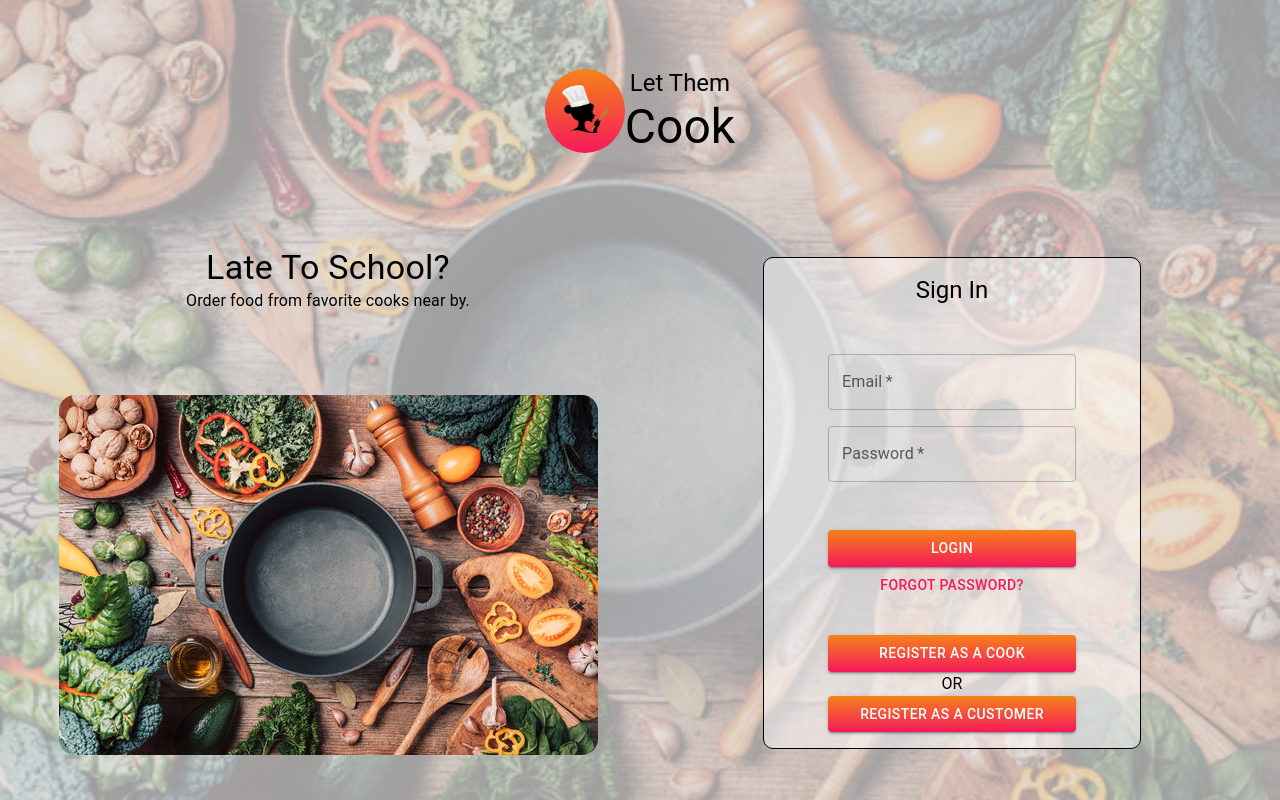
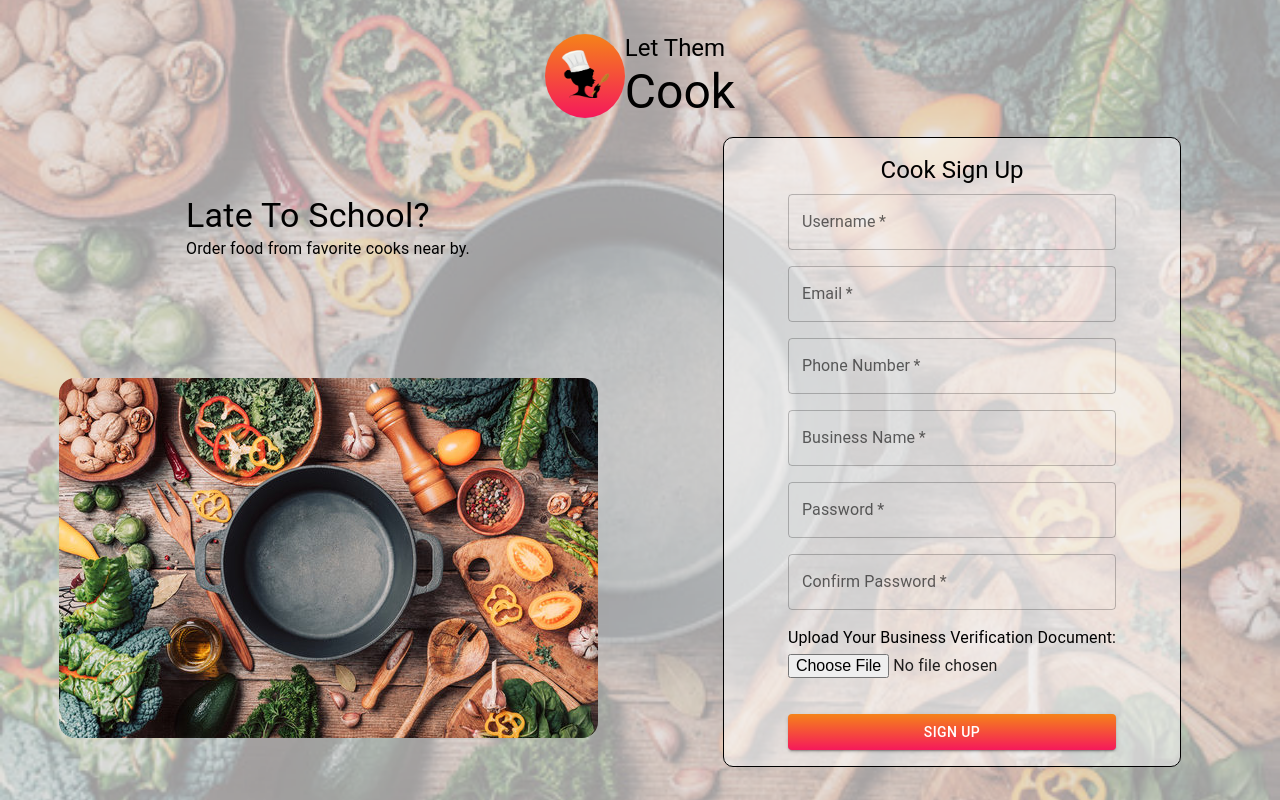
Before and after one commit to Yola21/Let_Them_Cook, a React (Create React App) app in the folder Frontend/let-them-cook/: page /cook/signup in a window 1280 px wide. Built offline with nearby package versions, Linux system fonts and the light colour scheme.

Commit message:
feat: integrated signin and signup api

```diff
--- a/Frontend/let-them-cook/package.json
+++ b/Frontend/let-them-cook/package.json
@@ -14,6 +14,7 @@
     "react": "^18.2.0",
     "react-dom": "^18.2.0",
     "react-redux": "^8.1.3",
+    "react-router-dom": "^5.3.4",
     "react-scripts": "5.0.1",
     "web-vitals": "^2.1.4"
   },
--- /dev/null
+++ b/Frontend/let-them-cook/src/Admin/Admin.js
@@ -0,0 +1,9 @@
+import React from 'react'
+
+function Admin() {
+  return (
+    <div>Admin</div>
+  )
+}
+
+export default Admin
--- a/Frontend/let-them-cook/src/App.js
+++ b/Frontend/let-them-cook/src/App.js
@@ -1,11 +1,34 @@
 import './App.css';
+import CookSignUp from './Authentication/CookSignUp';
+import CustomerSignUp from './Authentication/CustomerSignUp';
 import Login from './Authentication/Login';
+import {
+  BrowserRouter as Router,
+  Switch,
+  Route,
+} from "react-router-dom";
+import Cook from './Cook/Cook';
+import Customer from './Customer/Customer';
+import Admin from './Admin/Admin';
+import { Redirect } from 'react-router-dom/cjs/react-router-dom';
+import { useSelector } from 'react-redux';
+import { getCurrentUserRole } from './Authentication/authSlice';
 
 function App() {
+  const loggedInUserRole = useSelector(getCurrentUserRole);
+
   return (
-    <div className="App">
-      <Login />
-    </div>
+    <Router>
+      <Switch>
+        <Route path="/cook/signup"> <CookSignUp /> </Route>
+        <Route path="/customer/signup"> <CustomerSignUp /> </Route>
+        <Route path="/cook"> <Cook /> </Route>
+        <Route path="/customer"> <Customer /> </Route>
+        <Route path="/admin"> <Admin /> </Route>
+        { loggedInUserRole != null && <Redirect from="/" to={loggedInUserRole === 'admin' ? '/admin' : loggedInUserRole === 'cook' ? '/cook' : '/customer' } /> }
+        <Route path="/"> <Login /> </Route>
+      </Switch>
+    </Router>
   );
 }
 
--- a/Frontend/let-them-cook/src/Authentication/CookSignUp.js
+++ b/Frontend/let-them-cook/src/Authentication/CookSignUp.js
@@ -1,10 +1,58 @@
-import React from 'react';
+import React, { useState } from 'react';
 import cooking from './images/cooking.jpg';
 import Grid from '@mui/material/Grid';
 import './Login.css';
 import { Box, Button, Input, TextField, Typography } from '@mui/material';
+import { useDispatch } from 'react-redux';
+import { useLocation } from 'react-router-dom/cjs/react-router-dom.min';
+import { createUser } from './authSlice';
 
 function CookSignUp() {
+  const [name, setName] = useState(null);
+  const [email, setEmail] = useState(null);
+  const [phoneNumber, setPhoneNumber] = useState(null);
+  const [businessName, setBusinessName] = useState(null);
+  const [password, setPassword] = useState(null);
+  const [confirmPassword, setConfirmPassword] = useState(null);
+  const dispatch = useDispatch();
+  const location = useLocation();
+
+  const userRole = location.pathname.split('/')[1];
+
+  const onNameChange = (e) => {
+    setName(e.target.value);
+  };
+
+  const onEmailChange = (e) => {
+    setEmail(e.target.value);
+  };
+
+  const onPhoneNumberChange = (e) => {
+    setPhoneNumber(e.target.value);
+  };
+
+  const onBusinessNameChange = (e) => {
+    setBusinessName(e.target.value);
+  };
+
+  const onPasswordChange = (e) => {
+    setPassword(e.target.value);
+  };
+
+  const onConfirmPasswordChange = (e) => {
+    setConfirmPassword(e.target.value);
+  };
+
+  const handleCookRegistration = () => {
+    console.log({name}, {email}, {password}, {confirmPassword});
+    dispatch(createUser({
+      name ,
+      email,
+      password,
+      role: userRole
+    }));
+  };
+
   return (
     <Grid container className='mainContainer'>
       <Grid item xs={12} container justifyContent='center' alignItems='center' marginTop={2}>
@@ -41,22 +89,18 @@ function CookSignUp() {
               <TextField
                 required
                 id="outlined-required"
-                label="Email"
+                label="Username"
+                value={name}
+                onChange={onNameChange}
                 sx={{ marginBottom: '1rem' }}
-                type='email'
               />
               <TextField
                 required
-                id="outlined-disabled"
-                label="Password"
-                sx={{ marginBottom: '1rem' }}
-                type='password'
-                />
-              <TextField
-                required
-                id="outlined-disabled"
-                label="Confirm Password"
-                type='password'
+                id="outlined-required"
+                label="Email"
+                type='email'
+                value={email}
+                onChange={onEmailChange}
                 sx={{ marginBottom: '1rem' }}
               />
               <TextField
@@ -64,17 +108,39 @@ function CookSignUp() {
                 id="outlined-disabled"
                 label="Phone Number"
                 type='tel'
+                value={phoneNumber}
+                onChange={onPhoneNumberChange}
                 sx={{ marginBottom: '1rem' }}
               />
               <TextField
                 required
                 id="outlined-disabled"
                 label="Business Name"
+                value={businessName}
+                onChange={onBusinessNameChange}
+                sx={{ marginBottom: '1rem' }}
+              />
+              <TextField
+                required
+                id="outlined-disabled"
+                label="Password"
+                type='password'
+                value={password}
+                onChange={onPasswordChange}
+                sx={{ marginBottom: '1rem' }}
+                />
+              <TextField
+                required
+                id="outlined-disabled"
+                label="Confirm Password"
+                type='password'
+                value={confirmPassword}
+                onChange={onConfirmPasswordChange}
                 sx={{ marginBottom: '1rem' }}
               />
               <Typography>Upload Your Business Verification Document: </Typography>
-              <Input type='file' disableUnderline="true" sx={{ marginBottom: '3rem' }} />
-              <Button variant='contained' className='actionButton'>Sign Up</Button>
+              <Input type='file' disableUnderline="true" sx={{ marginBottom: '2rem' }} />
+              <Button variant='contained' className='actionButton' onChange={handleCookRegistration}>Sign Up</Button>
              </Box>
             </div>
         </Grid>
--- a/Frontend/let-them-cook/src/Authentication/CustomerSignUp.js
+++ b/Frontend/let-them-cook/src/Authentication/CustomerSignUp.js
@@ -1,10 +1,48 @@
-import React from 'react';
+import React, { useState } from 'react';
 import cooking from './images/cooking.jpg';
 import Grid from '@mui/material/Grid';
 import './Login.css';
 import { Box, Button, TextField, Typography } from '@mui/material';
+import { useDispatch } from 'react-redux';
+import { createUser } from './authSlice';
+import { useLocation } from 'react-router-dom/cjs/react-router-dom.min';
 
 function CustomerSignUp() {
+  const [name, setName] = useState(null);
+  const [email, setEmail] = useState(null);
+  const [password, setPassword] = useState(null);
+  const [confirmPassword, setConfirmPassword] = useState(null);
+  const dispatch = useDispatch();
+  const location = useLocation();
+
+  const userRole = location.pathname.split('/')[1];
+
+  const onChangeName = (e) => {
+    setName(e.target.value);
+  };
+
+  const onChangeEmail = (e) => {
+    setEmail(e.target.value);
+  };
+
+  const onChangePassword = (e) => {
+    setPassword(e.target.value);
+  };
+
+  const onChangeConfirmPassword = (e) => {
+    setConfirmPassword(e.target.value);
+  };
+
+  const handleCustomerRegistration = () => {
+    console.log({name}, {email}, {password}, {confirmPassword});
+    dispatch(createUser({
+      name ,
+      email,
+      password,
+      role: userRole
+    }));
+  };
+
   return (
     <Grid container className='mainContainer'>
       <Grid item xs={12} container justifyContent='center' alignItems='center' marginTop={2}>
@@ -41,8 +79,18 @@ function CustomerSignUp() {
               <TextField
                 required
                 id="outlined-required"
+                label="Username"
+                value={name}
+                onChange={onChangeName}
+                sx={{ marginBottom: '1rem' }}
+              />
+              <TextField
+                required
+                id="outlined-required"
                 label="Email"
                 type='email'
+                value={email}
+                onChange={onChangeEmail}
                 sx={{ marginBottom: '1rem' }}
               />
               <TextField
@@ -50,6 +98,8 @@ function CustomerSignUp() {
                 id="outlined-disabled"
                 label="Password"
                 type='password'
+                value={password}
+                onChange={onChangePassword}
                 sx={{ marginBottom: '1rem' }}
               />
               <TextField
@@ -57,10 +107,12 @@ function CustomerSignUp() {
                 id="outlined-disabled"
                 label="Confirm Password"
                 type='password'
+                value={confirmPassword}
+                onChange={onChangeConfirmPassword}
                 sx={{ marginBottom: '3rem' }}
               />
 
-              <Button variant='contained' className='actionButton'>Sign Up</Button>
+              <Button variant='contained' className='actionButton' onClick={handleCustomerRegistration}>Sign Up</Button>
              </Box>
             </div>
         </Grid>
--- a/Frontend/let-them-cook/src/Authentication/Login.js
+++ b/Frontend/let-them-cook/src/Authentication/Login.js
@@ -1,10 +1,33 @@
-import React from 'react';
+import React, { useState } from 'react';
 import cooking from './images/cooking.jpg';
 import Grid from '@mui/material/Grid';
 import './Login.css';
 import { Box, Button, TextField, Typography } from '@mui/material';
+import { Link } from 'react-router-dom';
+import { useDispatch } from 'react-redux';
+import { userLogin } from './authSlice';
 
 function Login() {
+  const [email, setEmail] = useState(null);
+  const [password, setPassword] = useState(null);
+  const dispatch = useDispatch();
+
+  const onChangeEmail = (e) => {
+    setEmail(e.target.value);
+  };
+
+  const onChangePassword = (e) => {
+    setPassword(e.target.value);
+  };
+
+  const handleLogin = async () => {
+      await dispatch(userLogin({
+        email: email,
+        password: password
+      }));
+
+  };
+
   return (
     <Grid container className='mainContainer'>
       <Grid item xs={12} container justifyContent='center' alignItems='center' marginTop={2}>
@@ -43,6 +66,8 @@ function Login() {
                 id="outlined-required"
                 label="Email"
                 type='email'
+                value={email}
+                onChange={onChangeEmail}
                 sx={{ marginBottom: '1rem' }}
               />
               <TextField
@@ -50,14 +75,20 @@ function Login() {
                 id="outlined-disabled"
                 label="Password"
                 type='password'
+                value={password}
+                onChange={onChangePassword}
                 sx={{ marginBottom: '3rem' }}
               />
 
-              <Button variant='contained' className='actionButton'>Login</Button>
+              <Button variant='contained' className='actionButton' onClick={handleLogin} disabled={ email == null || password == null } >Login</Button>
               <Button sx={{ color: '#f5195b' }}>Forgot Password?</Button>
-              <Button variant="contained" sx={{ marginTop: '2rem' }} className='actionButton'>Register As a Cook</Button>
+              <Link to='/cook/signup'>
+                <Button fullWidth variant="contained" sx={{ marginTop: '2rem' }} className='actionButton'>Register As a Cook</Button>
+              </Link>
               <Typography>OR</Typography>
-              <Button variant="contained" className='actionButton'>Register As a Customer</Button>
+              <Link to='/customer/signup'>
+                <Button variant="contained" className='actionButton'>Register As a Customer</Button>
+              </Link>
             </Box>
             </div>
         </Grid>
--- /dev/null
+++ b/Frontend/let-them-cook/src/Authentication/authSlice.js
@@ -0,0 +1,83 @@
+import { createAsyncThunk, createSlice } from "@reduxjs/toolkit";
+
+export const createUser = createAsyncThunk(
+  'auth/createUser',
+  async (args) => {
+    const data = {
+      "name": args.name,
+      "email": args.email,
+      "password": args.password,
+      "role": args.role
+    };
+
+    const response = await fetch('http://localhost:8080/register', {
+      method: 'POST',
+      headers: {
+        "Content-Type": 'application/json',
+      },
+      body: JSON.stringify(data),
+    });
+    const userInfo = await response.json();
+    return userInfo;
+  }
+);
+
+export const userLogin = createAsyncThunk(
+  'auth/userLogin',
+  async (args) => {
+    const data = {
+      "email": args.email,
+      "password": args.password,
+    };
+
+    const response = await fetch('http://localhost:8080/login', {
+      method: 'POST',
+      headers: {
+        "Content-Type": 'application/json',
+      },
+      body: JSON.stringify(data),
+    });
+    const userInfo = await response.json();
+    return userInfo;
+  }
+);
+
+export const authSlice = createSlice({
+  name: 'auth',
+  initialState: {
+    currentUserInfo: {},
+    currentUserRole: null,
+    userToken: null,
+  },
+  reducers: {},
+  extraReducers: {
+    //Create User
+    [createUser.pending]: (state, action) => {
+      console.log('Create User Request Pending');
+    },
+    [createUser.fulfilled]: (state, action) => {
+      console.log('Create User Request Fulfilled');
+    },
+    [createUser.rejected]: (state, action) => {
+      console.log(action.payload);
+    },
+
+    //User Login
+    [userLogin.pending]: (state, action) => {
+      console.log('Create User Request Pending');
+    },
+    [userLogin.fulfilled]: (state, action) => {
+      state.userToken = action.payload.token;
+      state.currentUserInfo = action.payload.userInfo;
+      state.currentUserRole = action.payload.userInfo.role;
+    },
+    [userLogin.rejected]: (state, action) => {
+      console.log(action.payload);
+    }
+  }
+});
+
+export const getCurrentUserInfo = (state) => state.auth.currentUserInfo;
+export const getCurrentUserRole = (state) => state.auth.currentUserRole;
+
+export default authSlice.reducer;
--- /dev/null
+++ b/Frontend/let-them-cook/src/Cook/Cook.js
@@ -0,0 +1,7 @@
+import React from 'react'
+
+export default function Cook() {
+  return (
+    <div>This is Cook Page</div>
+  )
+}
--- /dev/null
+++ b/Frontend/let-them-cook/src/Customer/Customer.js
@@ -0,0 +1,9 @@
+import React from 'react'
+
+function Customer() {
+  return (
+    <div>Customer</div>
+  )
+}
+
+export default Customer
--- a/Frontend/let-them-cook/src/store/store.js
+++ b/Frontend/let-them-cook/src/store/store.js
@@ -1,5 +1,8 @@
-import { configureStore } from '@reduxjs/toolkit'
+import { configureStore } from '@reduxjs/toolkit';
+import authReducer from "../Authentication/authSlice";
 
 export default configureStore({
-  reducer: {},
+  reducer: {
+    auth: authReducer,
+  },
 })
```
Also changed, not shown: 1 other file (tests, documents, lock files or other folders).
